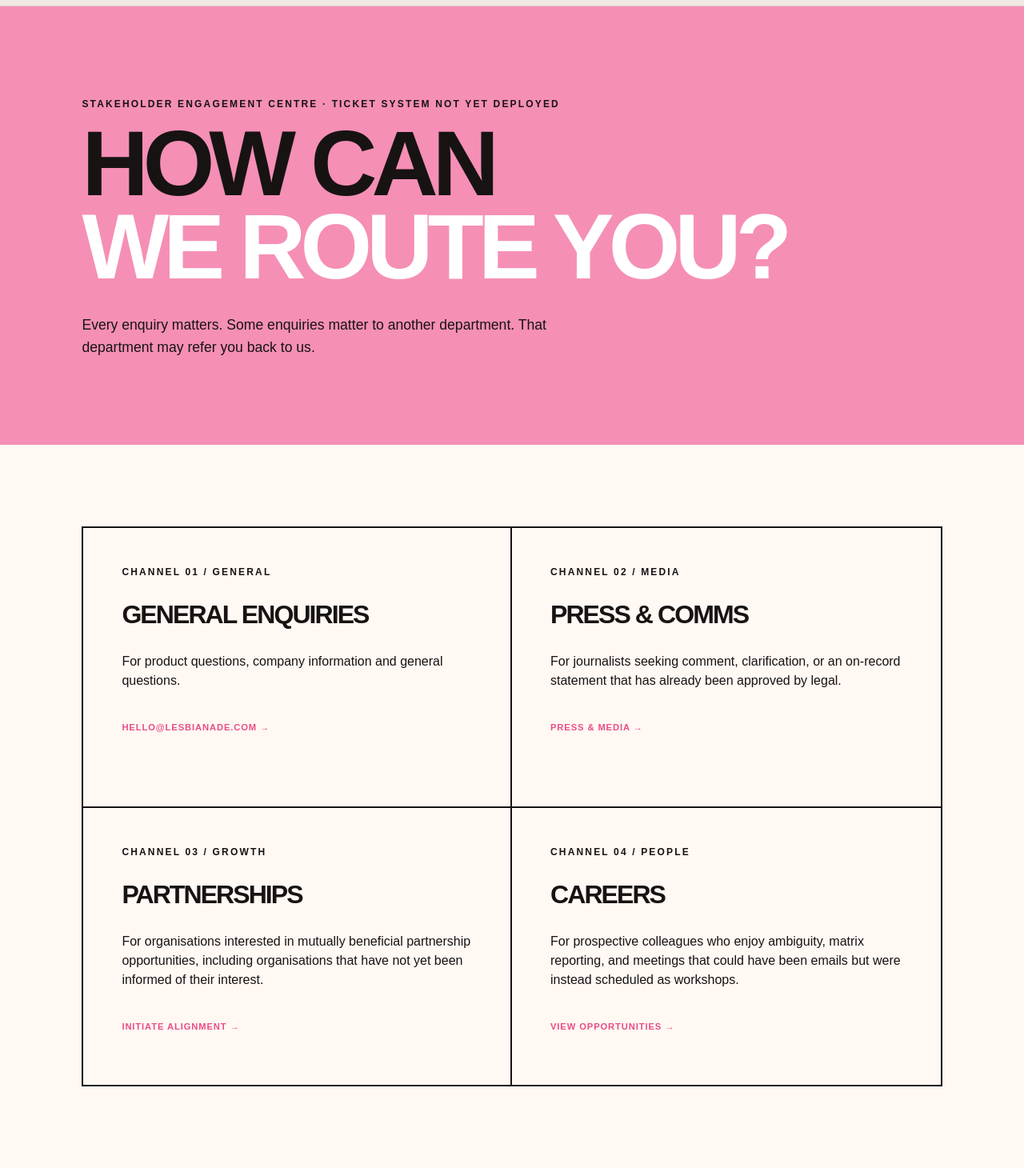
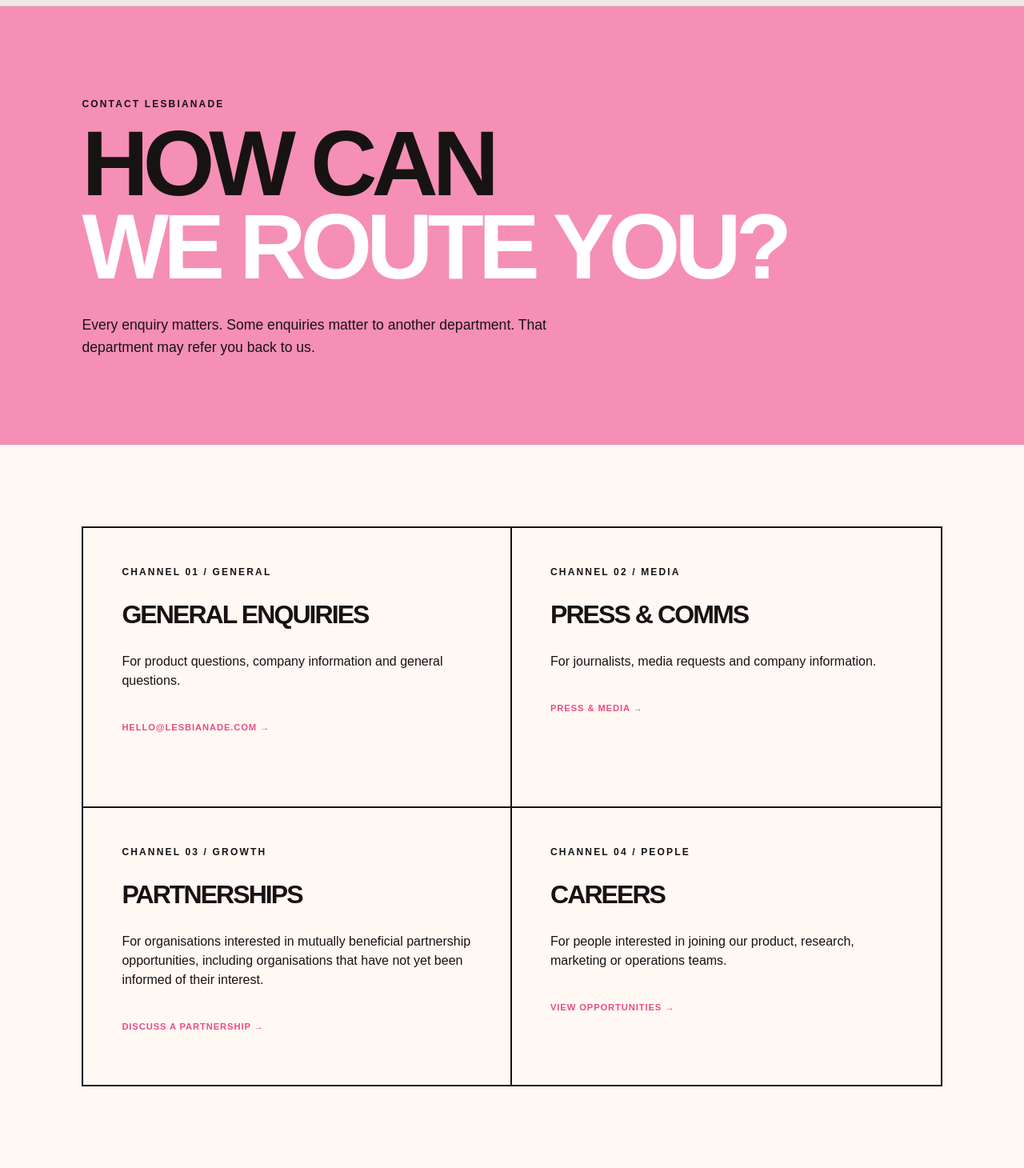
Before and after one commit to OWelton-Rosie/LESBIANADE.com, a SvelteKit app: page /contact in a window 1280 px wide. Shown: the part 200-1660 px from the top of the page at 80% size. Built offline with nearby package versions, Linux system fonts and the light colour scheme.

Commit message:
Make company copy more credible

```diff
--- a/src/routes/contact/+page.svelte
+++ b/src/routes/contact/+page.svelte
@@ -1,23 +1,23 @@
 <svelte:head>
-	<title>Stakeholder Engagement Centre - LESBIANADE™</title>
+	<title>Contact Us - LESBIANADE™</title>
 	<meta name="description" content="Route your enquiry through the appropriate LESBIANADE™ stakeholder engagement channel." />
 </svelte:head>
 
 <section class="page-header">
-	<p class="eyebrow">STAKEHOLDER ENGAGEMENT CENTRE · TICKET SYSTEM NOT YET DEPLOYED</p>
+	<p class="eyebrow">CONTACT LESBIANADE</p>
 	<h1>HOW CAN<br /><span>WE ROUTE YOU?</span></h1>
 	<p>Every enquiry matters. Some enquiries matter to another department. That department may refer you back to us.</p>
 </section>
 
 <section class="contact-grid">
 	<article><p class="eyebrow">CHANNEL 01 / GENERAL</p><h2>GENERAL ENQUIRIES</h2><p>For product questions, company information and general questions.</p><a href="mailto:hello@lesbianade.com">HELLO@LESBIANADE.COM →</a></article>
-	<article><p class="eyebrow">CHANNEL 02 / MEDIA</p><h2>PRESS &amp; COMMS</h2><p>For journalists seeking comment, clarification, or an on-record statement that has already been approved by legal.</p><a href="/contact/press">PRESS & MEDIA →</a></article>
-	<article><p class="eyebrow">CHANNEL 03 / GROWTH</p><h2>PARTNERSHIPS</h2><p>For organisations interested in mutually beneficial partnership opportunities, including organisations that have not yet been informed of their interest.</p><a href="/contact/partnerships">INITIATE ALIGNMENT →</a></article>
-	<article><p class="eyebrow">CHANNEL 04 / PEOPLE</p><h2>CAREERS</h2><p>For prospective colleagues who enjoy ambiguity, matrix reporting, and meetings that could have been emails but were instead scheduled as workshops.</p><a href="/company/careers">VIEW OPPORTUNITIES →</a></article>
+	<article><p class="eyebrow">CHANNEL 02 / MEDIA</p><h2>PRESS &amp; COMMS</h2><p>For journalists, media requests and company information.</p><a href="/contact/press">PRESS & MEDIA →</a></article>
+	<article><p class="eyebrow">CHANNEL 03 / GROWTH</p><h2>PARTNERSHIPS</h2><p>For organisations interested in mutually beneficial partnership opportunities, including organisations that have not yet been informed of their interest.</p><a href="/contact/partnerships">DISCUSS A PARTNERSHIP →</a></article>
+	<article><p class="eyebrow">CHANNEL 04 / PEOPLE</p><h2>CAREERS</h2><p>For people interested in joining our product, research, marketing or operations teams.</p><a href="/company/careers">VIEW OPPORTUNITIES →</a></article>
 </section>
 
 <section class="contact-notice">
-	<p class="eyebrow">GLOBAL CORPORATE HEADQUARTERS</p>
+	<p class="eyebrow">OUR HEADQUARTERS</p>
 	<h2>LESBOS, GREECE</h2>
 	<p>Exact location withheld for operational security and because the facilities team has not finalised the visitor parking policy.</p>
 	<p><strong>STANDARD RESPONSE TARGET:</strong> 3–5 business days, quarters, or hydration cycles.</p>
```
